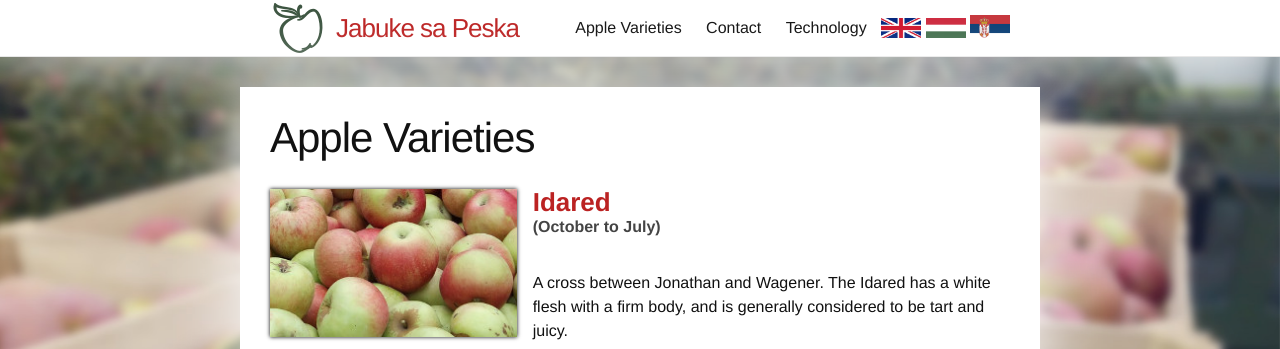
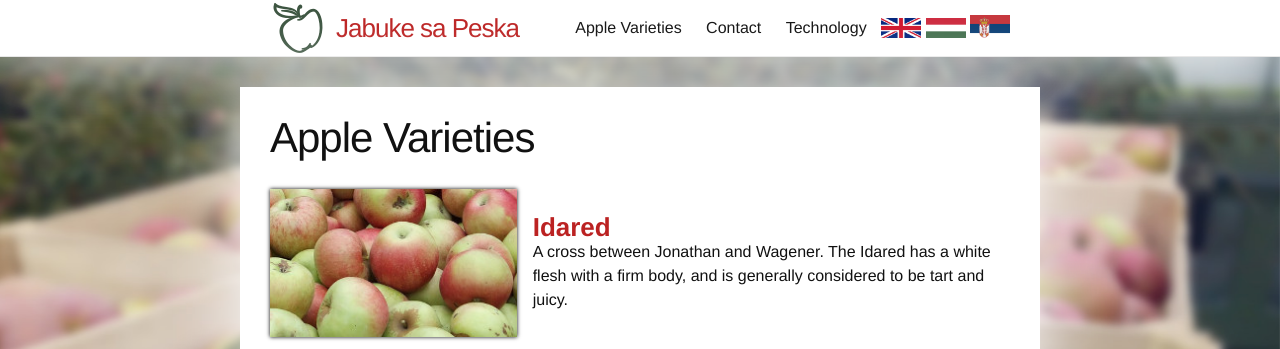
Before and after one commit to JabukeSaPeska/JabukeSaPeska.github.io, a Jekyll site: the page built from AppleVarieties.md, in a window 1280 px wide and 900 px high, cut to the strip 0-349 px from the top of the window. Built offline with Jekyll 4.4.1, drawn with Linux system fonts in a browser that asks for light colours.

Commit message:
remove timeline

```diff
--- a/AppleVarieties.md
+++ b/AppleVarieties.md
@@ -43,7 +43,6 @@ permalink: /apple-varieties/
 		</div>
 		<div class="flex-8">
 			<h3><a href="https://en.wikipedia.org/wiki/Idared">Idared</a></h3>
-			<div class="availability">(October to July)</div>
 			<div>A cross between Jonathan and Wagener. The Idared has a white flesh with a firm body, and is generally considered to be tart and juicy.</div>
 		</div>
 	</div>
```
